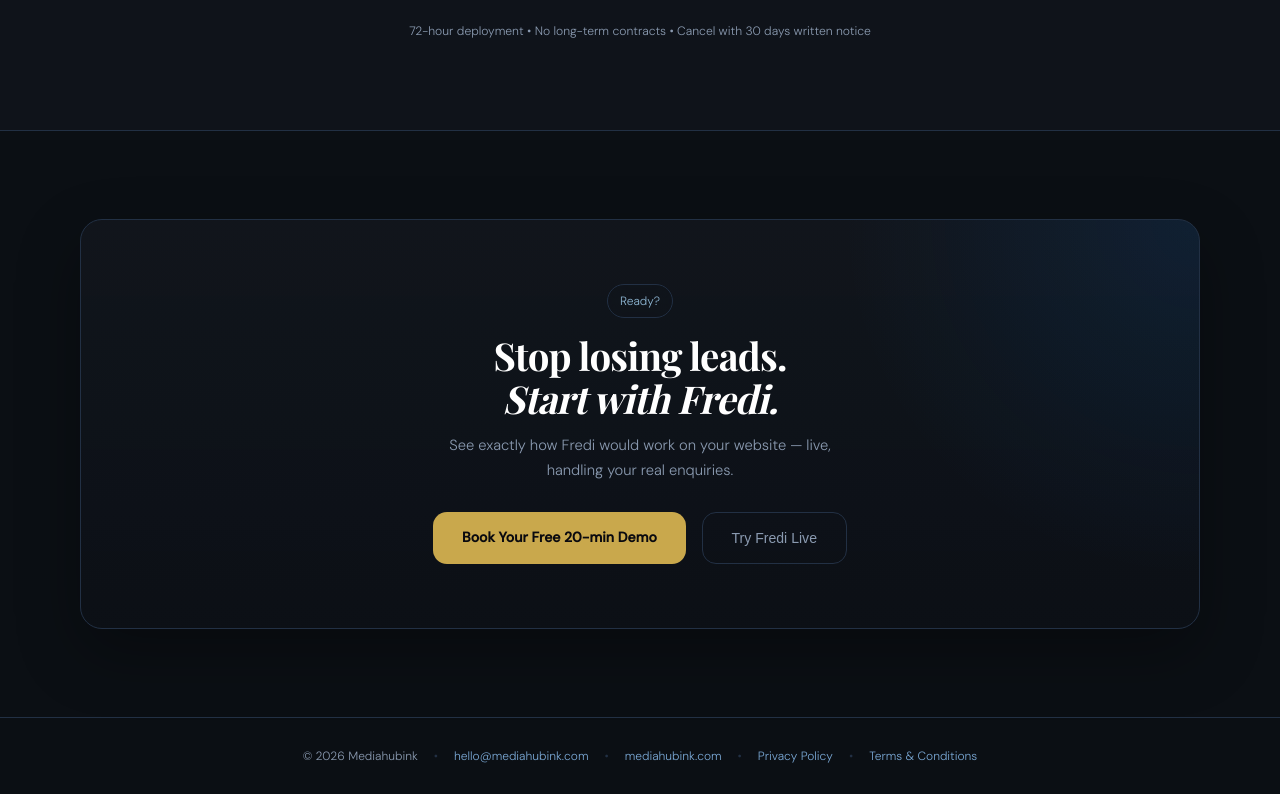
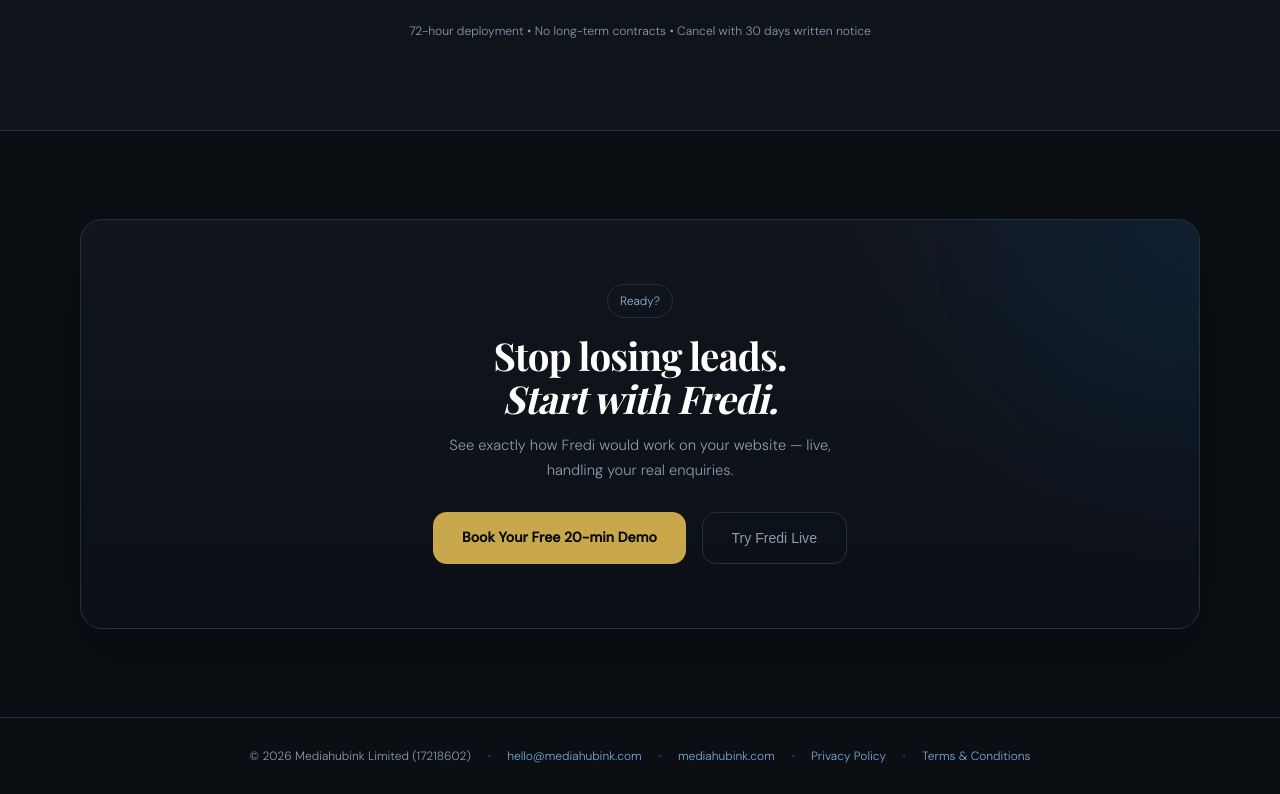
Before and after one commit to joash-maker/fredi-homepage, a website: page index.html in a window 1280 px wide. Shown: the part 5086-5880 px from the top of the page. Drawn offline with nearby package versions, Linux system fonts and the light colour scheme; a web font is replaced by a local one.

Commit message:
Update index.html

```diff
--- a/index.html
+++ b/index.html
@@ -508,7 +508,7 @@
   </section>
 
   <div class="footer-note">
-    <span>&copy; 2026 Mediahubink</span>
+    <span>&copy; 2026 Mediahubink Limited (17218602)</span>
     <span class="footer-sep">&bull;</span>
     <a href="mailto:hello@mediahubink.com">hello@mediahubink.com</a>
     <span class="footer-sep">&bull;</span>
```
